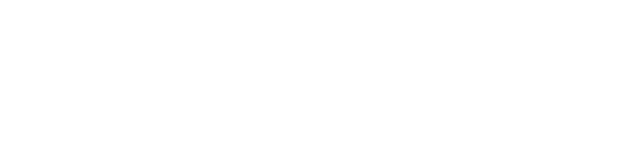
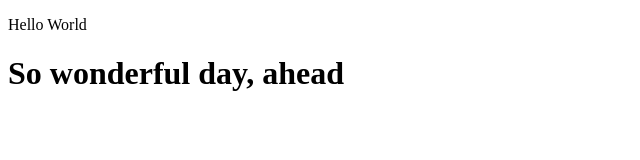
Before and after one commit to venkateshatgit/learning-git, a plain HTML site: page index.html in a window 1280 px wide. Shown: the whole page, without its empty margins (0-640 px from the left). Drawn offline with Linux system fonts and the light colour scheme.

Commit message:
my-seventh-commit-to-index.html

```diff
--- a/index.html
+++ b/index.html
@@ -4,5 +4,7 @@
 <title>Page Title</title>
 </head>
 <body>
+    <p>Hello World</p>
+    <h1>So wonderful day, ahead</h1>
 </body>
 </html>
```
